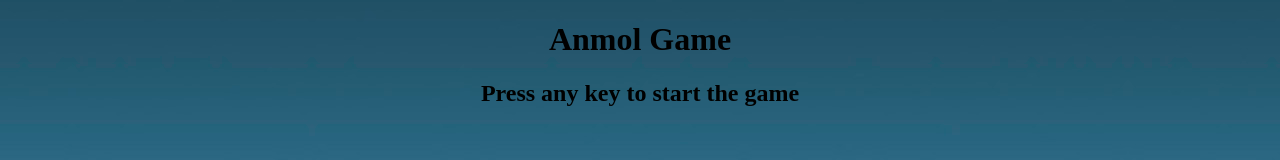
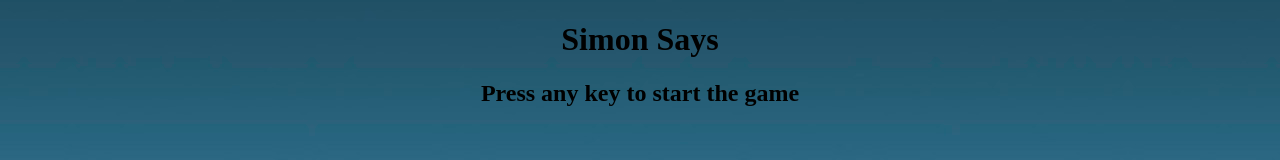
Before and after one commit to abhineshtilak/Simon-Says-Game, a plain HTML site: page index.html in a window 1280 px wide. Shown: the top 160 px of the page. Drawn offline with Linux system fonts and the light colour scheme.

Commit message:
Update index.html
wrote correct name

```diff
--- a/index.html
+++ b/index.html
@@ -7,7 +7,7 @@
     <link rel="stylesheet" href="simon.css">
 </head>
 <body>
-    <h1>Anmol Game</h1>
+    <h1>Simon Says</h1>
     <h2>Press any key to start the game</h2>
     <div class="btn-container">
         <div class="line-one">
```
